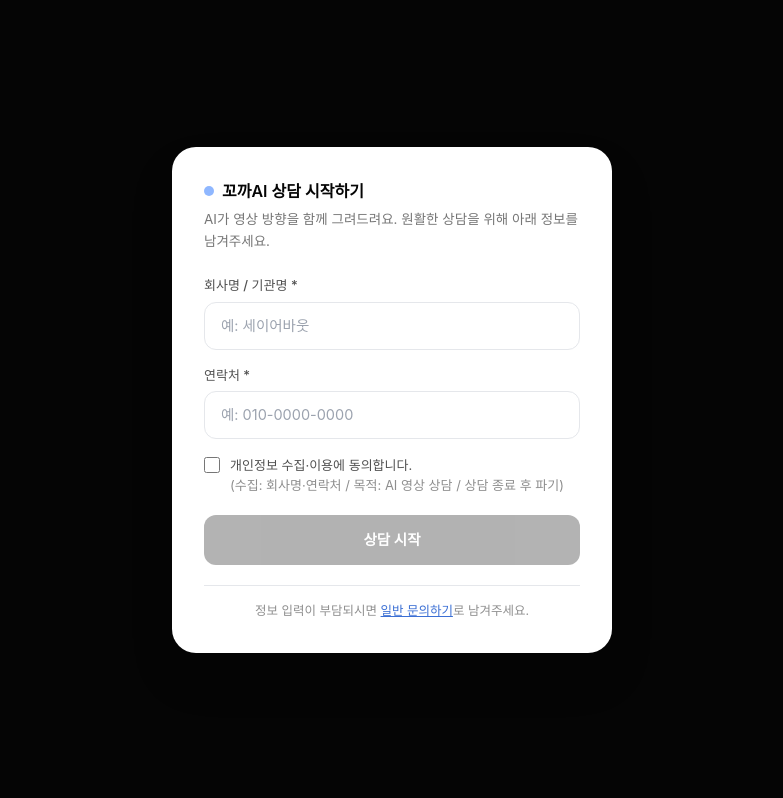
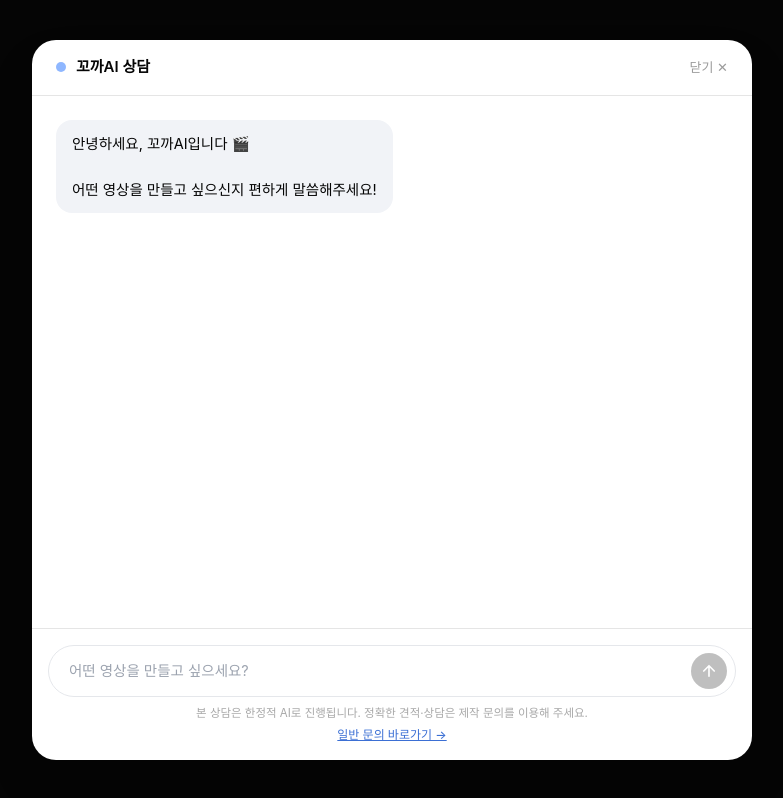
Before and after one commit to sayabout/kkokka-ai-studio, a Next.js app: page /consult in a window 1280 px wide. Shown: the whole page, without its empty margins (248-1031 px from the left). Built offline with nearby package versions, Linux system fonts and the light colour scheme; a web font is replaced by a local one.

Commit message:
consult: AI 인사 먼저 → 첫 질문시 동의 팝업 + GPT 스타일 UI

```diff
--- a/app/consult/page.tsx
+++ b/app/consult/page.tsx
@@ -6,22 +6,24 @@
 type Msg = { role: "user" | "assistant"; content: string };
 
 const GREETING =
-  "안녕하세요, 꼬까AI입니다 🎬\n\n편하게, 어떤 영상을 만들고 싶으신지 말씀해주세요!";
+  "안녕하세요, 꼬까AI입니다 🎬\n\n어떤 영상을 만들고 싶으신지 편하게 말씀해주세요!";
 
 export default function ConsultPage() {
-  // ── 입장 게이트 상태 ──
-  const [entered, setEntered] = useState(false);
-  const [company, setCompany] = useState("");
-  const [phone, setPhone] = useState("");
-  const [agree, setAgree] = useState(false);
-
   // ── 대화 상태 ──
   const [messages, setMessages] = useState<Msg[]>([{ role: "assistant", content: GREETING }]);
   const [input, setInput] = useState("");
   const [loading, setLoading] = useState(false);
   const [done, setDone] = useState(false);
+
+  // ── 동의 게이트 상태 ──
+  const [agreed, setAgreed] = useState(false);        // 동의 완료 여부
+  const [showGate, setShowGate] = useState(false);     // 동의 팝업 표시 여부
+  const [pendingText, setPendingText] = useState("");  // 동의 대기 중인 첫 질문
+  const [company, setCompany] = useState("");
+  const [phone, setPhone] = useState("");
+  const [agree, setAgree] = useState(false);
+
   const scrollRef = useRef<HTMLDivElement>(null);
-
   useEffect(() => {
     scrollRef.current?.scrollTo({ top: scrollRef.current.scrollHeight, behavior: "smooth" });
   }, [messages, loading]);
@@ -29,15 +31,37 @@
   const canEnter = company.trim().length >= 2 && phone.trim().length >= 8 && agree;
   const visitorName = `${company.trim()} / ${phone.trim()}`;
 
-  async function send() {
+  // 입력창에서 전송 눌렀을 때
+  function handleSend() {
     const text = input.trim();
     if (!text || loading || done) return;
 
+    // 아직 동의 전이면 → 첫 질문을 잠시 보관하고 동의 팝업 띄움
+    if (!agreed) {
+      setPendingText(text);
+      setInput("");
+      setShowGate(true);
+      return;
+    }
+    // 동의 후엔 바로 전송
+    sendToAI(text);
+  }
+
+  // 동의 완료 → 보관한 첫 질문 전송
+  function confirmGate() {
+    if (!canEnter) return;
+    setAgreed(true);
+    setShowGate(false);
+    if (pendingText) {
+      sendToAI(pendingText);
+      setPendingText("");
+    }
+  }
+
+  async function sendToAI(text: string) {
     const next = [...messages, { role: "user" as const, content: text }];
     setMessages(next);
-    setInput("");
     setLoading(true);
-
     try {
       const res = await fetch("/api/consult", {
         method: "POST",
@@ -61,85 +85,20 @@
     }
   }
 
-  // 입장 화면 (신원 + 동의)
-  if (!entered) {
-    return (
-      <div className="flex min-h-screen items-center justify-center bg-[#050505] px-4 py-10">
-        <div className="w-full max-w-[440px] rounded-3xl bg-white p-8 text-black shadow-2xl">
-          <div className="mb-1.5 flex items-center gap-2">
-            <span className="inline-block h-2.5 w-2.5 rounded-full bg-[#8FB7FF]" />
-            <strong className="text-[16px] font-semibold">꼬까AI 상담 시작하기</strong>
-          </div>
-          <p className="mb-6 text-[13.5px] leading-[1.6] text-black/55">
-            AI가 영상 방향을 함께 그려드려요. 원활한 상담을 위해 아래 정보를 남겨주세요.
-          </p>
-
-          <label className="mb-1.5 block text-[13px] font-medium text-black/70">회사명 / 기관명 *</label>
-          <input
-            value={company}
-            onChange={(e) => setCompany(e.target.value)}
-            placeholder="예: 세이어바웃"
-            className="mb-4 w-full rounded-xl border border-black/12 px-4 py-3 text-[14.5px] outline-none focus:border-[#8FB7FF]"
-          />
-
-          <label className="mb-1.5 block text-[13px] font-medium text-black/70">연락처 *</label>
-          <input
-            value={phone}
-            onChange={(e) => setPhone(e.target.value)}
-            placeholder="예: 010-0000-0000"
-            inputMode="tel"
-            className="mb-4 w-full rounded-xl border border-black/12 px-4 py-3 text-[14.5px] outline-none focus:border-[#8FB7FF]"
-          />
-
-          <label className="mb-5 flex items-start gap-2.5 text-[13px] leading-[1.55] text-black/70">
-            <input
-              type="checkbox"
-              checked={agree}
-              onChange={(e) => setAgree(e.target.checked)}
-              className="mt-0.5 h-4 w-4 shrink-0 accent-[#8FB7FF]"
-            />
-            <span>
-              개인정보 수집·이용에 동의합니다.
-              <br />
-              <span className="text-black/45">
-                (수집: 회사명·연락처 / 목적: AI 영상 상담 / 상담 종료 후 파기)
-              </span>
-            </span>
-          </label>
-
-          <button
-            onClick={() => canEnter && setEntered(true)}
-            disabled={!canEnter}
-            className="w-full rounded-xl bg-[#050505] py-3.5 text-[14.5px] font-semibold text-white transition disabled:opacity-30"
-          >
-            상담 시작
-          </button>
-
-          <div className="mt-5 border-t border-black/8 pt-4 text-center text-[12.5px] text-black/45">
-            정보 입력이 부담되시면{" "}
-            <Link href="/contact" className="font-medium text-[#3b6fd4] underline">
-              일반 문의하기
-            </Link>
-            로 남겨주세요.
-          </div>
-        </div>
-      </div>
-    );
-  }
-
-  // 대화 화면
   return (
     <div className="min-h-screen bg-[#050505] px-4 py-10 text-black">
-      <div className="mx-auto flex min-h-[calc(100vh-80px)] max-w-[720px] flex-col overflow-hidden rounded-3xl bg-white shadow-2xl">
+      <div className="relative mx-auto flex min-h-[calc(100vh-80px)] max-w-[720px] flex-col overflow-hidden rounded-3xl bg-white shadow-2xl">
+        {/* 헤더 */}
         <div className="flex items-center justify-between border-b border-black/10 px-6 py-4">
           <div className="flex items-center gap-2.5">
             <span className="inline-block h-2.5 w-2.5 rounded-full bg-[#8FB7FF]" />
             <strong className="text-[15px] font-semibold">꼬까AI 상담</strong>
-            <span className="text-[12px] text-black/40">{company.trim()}님</span>
+            {agreed && <span className="text-[12px] text-black/40">{company.trim()}님</span>}
           </div>
           <Link href="/" className="text-[13px] text-black/40 hover:text-black">닫기 ✕</Link>
         </div>
 
+        {/* 대화 영역 */}
         <div ref={scrollRef} className="flex-1 space-y-4 overflow-y-auto px-6 py-6">
           {messages.map((m, i) => (
             <div key={i} className={m.role === "user" ? "flex justify-end" : "flex justify-start"}>
@@ -160,6 +119,7 @@
           )}
         </div>
 
+        {/* 대화 종료 시 폼 안내 */}
         {done && (
           <div className="border-t border-black/10 bg-[#F8FAFF] px-6 py-4 text-center">
             <p className="mb-3 text-[14px] text-black/60">더 정확한 디렉팅은 문의에서 완성돼요.</p>
@@ -169,25 +129,29 @@
           </div>
         )}
 
+        {/* 입력창 (ChatGPT 스타일) */}
         {!done && (
           <div className="border-t border-black/10 p-4">
-            <div className="flex items-end gap-2 rounded-2xl border border-black/12 bg-white p-2 focus-within:border-[#8FB7FF]">
+            <div className="flex items-center gap-2 rounded-full border border-black/12 bg-white px-2 py-1.5 focus-within:border-[#8FB7FF]">
               <textarea
                 value={input}
                 onChange={(e) => setInput(e.target.value)}
                 onKeyDown={(e) => {
-                  if (e.key === "Enter" && !e.shiftKey) { e.preventDefault(); send(); }
+                  if (e.key === "Enter" && !e.shiftKey) { e.preventDefault(); handleSend(); }
                 }}
                 placeholder="어떤 영상을 만들고 싶으세요?"
                 rows={1}
                 className="max-h-32 flex-1 resize-none bg-transparent px-3 py-2 text-[14.5px] outline-none"
               />
               <button
-                onClick={send}
+                onClick={handleSend}
                 disabled={loading || !input.trim()}
-                className="rounded-xl bg-[#050505] px-4 py-2.5 text-[14px] font-semibold text-white disabled:opacity-30"
+                aria-label="보내기"
+                className="flex h-9 w-9 shrink-0 items-center justify-center rounded-full bg-[#050505] text-white transition hover:bg-[#8FB7FF] hover:text-black disabled:opacity-25"
               >
-                보내기
+                <svg width="18" height="18" viewBox="0 0 24 24" fill="none" stroke="currentColor" strokeWidth="2.2" strokeLinecap="round" strokeLinejoin="round">
+                  <path d="M12 19V5M5 12l7-7 7 7" />
+                </svg>
               </button>
             </div>
             <p className="mt-2 px-1 text-center text-[11.5px] text-black/35">
@@ -200,6 +164,66 @@
             </p>
           </div>
         )}
+
+        {/* ── 동의 팝업 (첫 질문 전송 시) ── */}
+        {showGate && (
+          <div className="absolute inset-0 z-10 flex items-center justify-center bg-black/40 px-4">
+            <div className="w-full max-w-[420px] rounded-3xl bg-white p-7 shadow-2xl">
+              <div className="mb-1.5 flex items-center gap-2">
+                <span className="inline-block h-2.5 w-2.5 rounded-full bg-[#8FB7FF]" />
+                <strong className="text-[16px] font-semibold">상담을 시작할게요</strong>
+              </div>
+              <p className="mb-5 text-[13.5px] leading-[1.6] text-black/55">
+                더 정확한 상담을 위해 아래 정보를 남겨주세요.
+              </p>
+
+              <label className="mb-1.5 block text-[13px] font-medium text-black/70">회사명 / 기관명 *</label>
+              <input
+                value={company}
+                onChange={(e) => setCompany(e.target.value)}
+                placeholder="예: 세이어바웃"
+                className="mb-4 w-full rounded-xl border border-black/12 px-4 py-3 text-[14.5px] outline-none focus:border-[#8FB7FF]"
+              />
+
+              <label className="mb-1.5 block text-[13px] font-medium text-black/70">연락처 *</label>
+              <input
+                value={phone}
+                onChange={(e) => setPhone(e.target.value)}
+                placeholder="예: 010-0000-0000"
+                inputMode="tel"
+                className="mb-4 w-full rounded-xl border border-black/12 px-4 py-3 text-[14.5px] outline-none focus:border-[#8FB7FF]"
+              />
+
+              <label className="mb-5 flex items-start gap-2.5 text-[13px] leading-[1.55] text-black/70">
+                <input
+                  type="checkbox"
+                  checked={agree}
+                  onChange={(e) => setAgree(e.target.checked)}
+                  className="mt-0.5 h-4 w-4 shrink-0 accent-[#8FB7FF]"
+                />
+                <span>
+                  개인정보 수집·이용에 동의합니다.
+                  <br />
+                  <span className="text-black/45">(수집: 회사명·연락처 / 목적: AI 영상 상담 / 상담 종료 후 파기)</span>
+                </span>
+              </label>
+
+              <button
+                onClick={confirmGate}
+                disabled={!canEnter}
+                className="w-full rounded-xl bg-[#050505] py-3.5 text-[14.5px] font-semibold text-white transition disabled:opacity-30"
+              >
+                네, 상담 시작할게요
+              </button>
+
+              <div className="mt-4 text-center text-[12.5px] text-black/45">
+                정보 입력이 부담되시면{" "}
+                <Link href="/contact" className="font-medium text-[#3b6fd4] underline">일반 문의하기</Link>
+                로 남겨주세요.
+              </div>
+            </div>
+          </div>
+        )}
       </div>
     </div>
   );
```
Also changed, not shown: app/page.tsx (+23 -18 lines).
